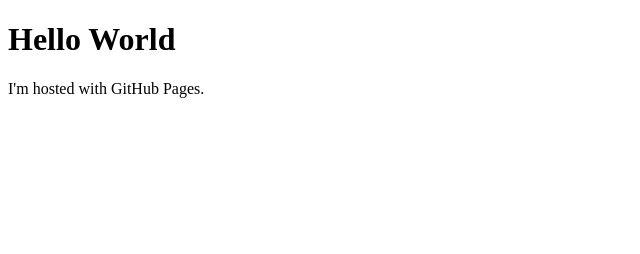
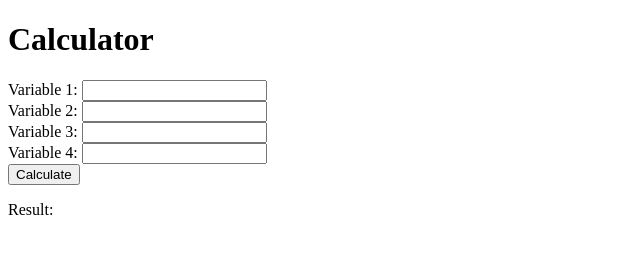
Before and after one commit to pouyashaeriwork/pouyashaeriwork.github.io, a plain HTML site: page index.html in a window 1280 px wide. Shown: the whole page, without its empty margins (0-640 px from the left). Drawn offline with Linux system fonts and the light colour scheme.

Commit message:
Update index.html

```diff
--- a/index.html
+++ b/index.html
@@ -1,7 +1,19 @@
+<!-- index.html -->
 <!DOCTYPE html>
 <html>
+<head>
+    <title>Calculator</title>
+</head>
 <body>
-<h1>Hello World</h1>
-<p>I'm hosted with GitHub Pages.</p>
+    <h1>Calculator</h1>
+    <form id="calculator-form">
+        Variable 1: <input type="text" id="var1"><br>
+        Variable 2: <input type="text" id="var2"><br>
+        Variable 3: <input type="text" id="var3"><br>
+        Variable 4: <input type="text" id="var4"><br>
+        <input type="submit" value="Calculate">
+    </form>
+    <p>Result: <span id="result"></span></p>
+    <script src="script.js"></script>
 </body>
 </html>
```
